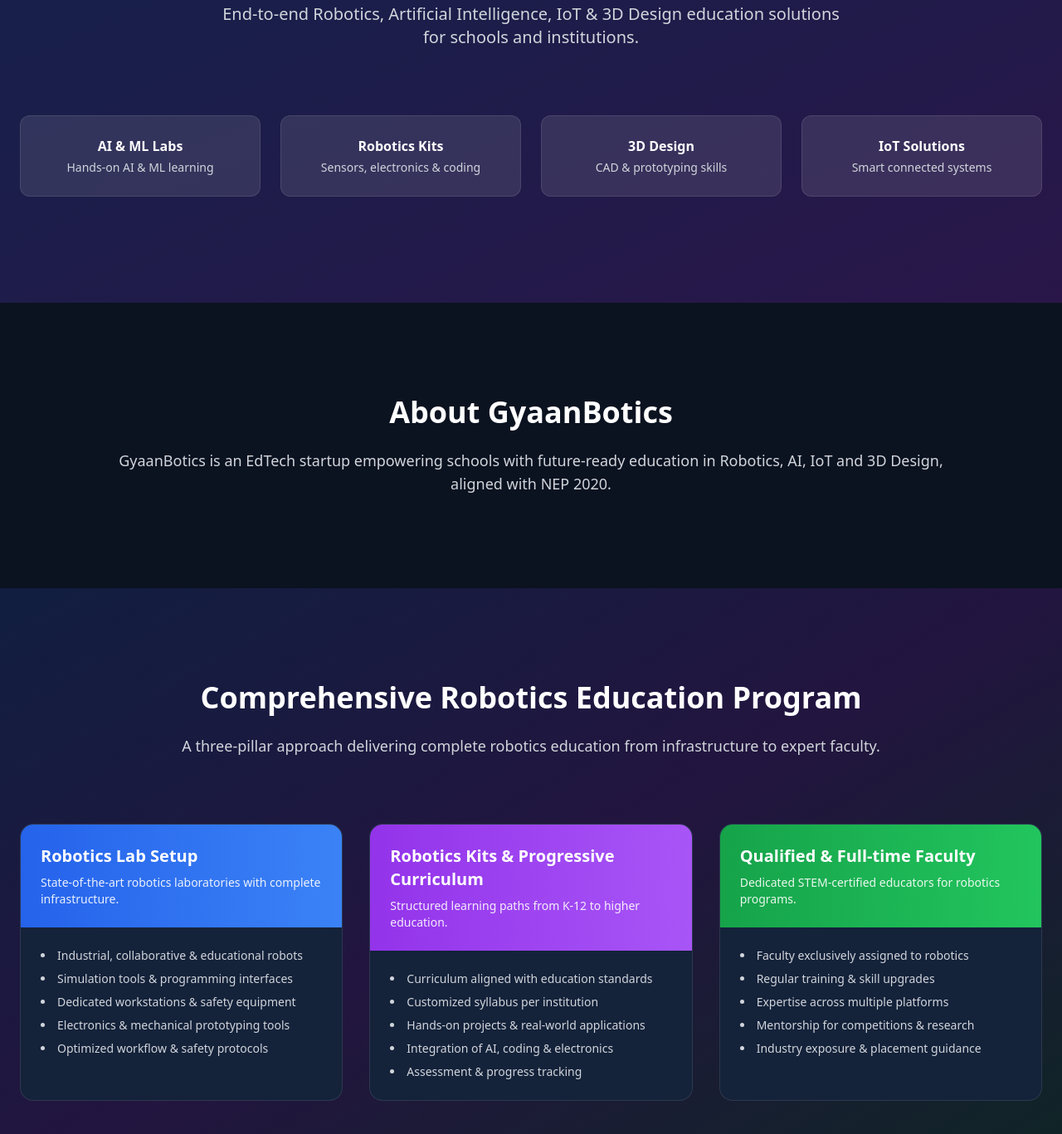
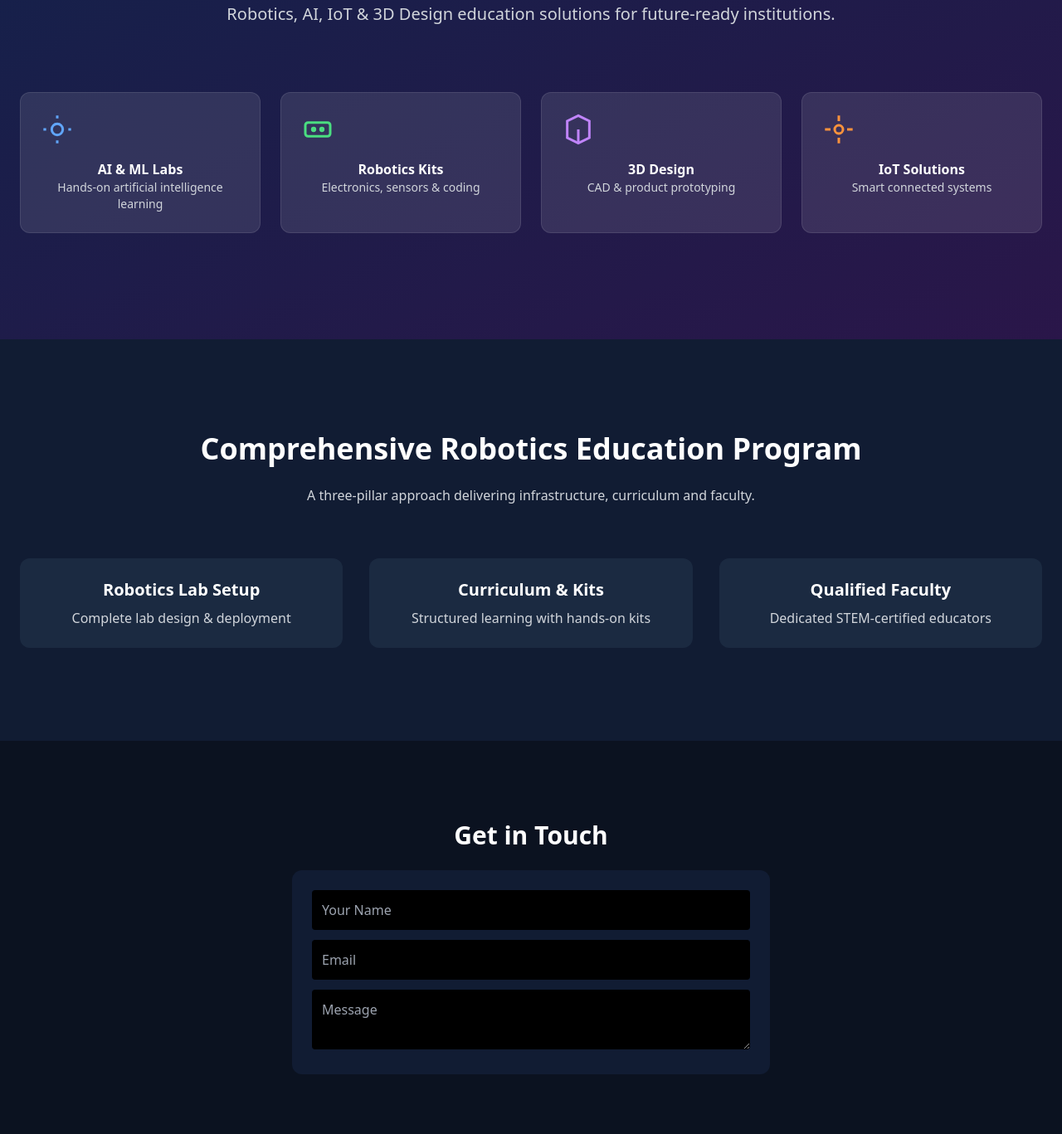
Before and after one commit to gyaanbotics/gyaanbotics-frontend, a plain HTML site: page index.html in a window 1280 px wide. Shown: the part 213-1580 px from the top of the page at 83% size. Drawn offline with nearby package versions, Linux system fonts and the light colour scheme.

Commit message:
Update index.html

```diff
--- a/index.html
+++ b/index.html
@@ -10,13 +10,24 @@
   <meta name="keywords" content="Robotics Lab, AI Education, IoT Training, 3D Design, STEM Education">
 
   <!-- Favicon -->
-  <link rel="icon" href="/favicon.ico" type="image/x-icon">
+  <link rel="icon" href="/favicon.ico">
 
   <!-- Tailwind -->
   <script src="https://cdn.tailwindcss.com"></script>
 
   <style>
     html { scroll-behavior: smooth; }
+
+    /* Scroll animations */
+    .reveal {
+      opacity: 0;
+      transform: translateY(40px);
+      transition: all 0.8s ease;
+    }
+    .reveal.active {
+      opacity: 1;
+      transform: translateY(0);
+    }
   </style>
 </head>
 
@@ -26,31 +37,26 @@
 <nav class="fixed top-0 left-0 w-full z-50 bg-[#0b1220]/90 backdrop-blur border-b border-gray-800">
   <div class="max-w-7xl mx-auto px-6 py-4 flex justify-between items-center">
 
-    <!-- Brand -->
     <div class="flex items-center gap-3">
       <img src="logo.png" class="h-10" alt="GyaanBotics">
       <span class="text-2xl font-bold text-blue-400">GyaanBotics</span>
     </div>
 
-    <!-- Menu -->
-    <div class="hidden md:flex items-center gap-8 text-gray-300 font-medium">
+    <div class="hidden md:flex gap-8 text-gray-300">
       <a href="#about" class="hover:text-blue-400">About</a>
       <a href="#offerings" class="hover:text-blue-400">Offerings</a>
       <a href="#program" class="hover:text-blue-400">Program</a>
       <a href="#contact" class="hover:text-blue-400">Contact</a>
     </div>
 
-    <!-- Right -->
     <div class="flex items-center gap-4">
       <a href="login.html" class="text-sm text-gray-300 hover:text-blue-400">
         Admin Login
       </a>
-      <a href="#contact"
-         class="bg-blue-600 hover:bg-blue-700 px-5 py-2 rounded-lg font-semibold">
+      <a href="#contact" class="bg-blue-600 hover:bg-blue-700 px-5 py-2 rounded-lg font-semibold">
         Enquire Now
       </a>
     </div>
-
   </div>
 </nav>
 
@@ -59,38 +65,58 @@
   <div class="absolute inset-0 bg-gradient-to-br from-blue-900/40 to-purple-900/40"></div>
 
   <div class="relative max-w-7xl mx-auto px-6 text-center">
-    <h1 class="text-5xl font-bold mb-6">
+    <h1 class="text-5xl font-bold mb-6 reveal">
       Building <span class="text-blue-400">Future Innovators</span>
     </h1>
 
-    <p class="text-xl text-gray-300 max-w-3xl mx-auto mb-20">
-      End-to-end Robotics, Artificial Intelligence, IoT & 3D Design
-      education solutions for schools and institutions.
+    <p class="text-xl text-gray-300 max-w-3xl mx-auto mb-20 reveal">
+      Robotics, AI, IoT & 3D Design education solutions for future-ready institutions.
     </p>
 
     <div class="grid md:grid-cols-4 gap-6">
 
       <!-- AI -->
-      <div class="bg-white/10 p-6 rounded-xl border border-white/10">
-        <h3 class="font-semibold mb-1">AI & ML Labs</h3>
-        <p class="text-gray-300 text-sm">Hands-on AI & ML learning</p>
+      <div class="bg-white/10 p-6 rounded-xl border border-white/10 reveal">
+        <svg class="w-10 h-10 mb-4 text-blue-400" fill="none" stroke="currentColor" stroke-width="1.8"
+             viewBox="0 0 24 24">
+          <circle cx="12" cy="12" r="4"/>
+          <path d="M12 2v2M12 20v2M2 12h2M20 12h2"/>
+        </svg>
+        <h3 class="font-semibold">AI & ML Labs</h3>
+        <p class="text-gray-300 text-sm">Hands-on artificial intelligence learning</p>
       </div>
 
       <!-- Robotics -->
-      <div class="bg-white/10 p-6 rounded-xl border border-white/10">
-        <h3 class="font-semibold mb-1">Robotics Kits</h3>
-        <p class="text-gray-300 text-sm">Sensors, electronics & coding</p>
+      <div class="bg-white/10 p-6 rounded-xl border border-white/10 reveal">
+        <svg class="w-10 h-10 mb-4 text-green-400" fill="none" stroke="currentColor" stroke-width="1.8"
+             viewBox="0 0 24 24">
+          <rect x="3" y="7" width="18" height="10" rx="2"/>
+          <circle cx="9" cy="12" r="1"/>
+          <circle cx="15" cy="12" r="1"/>
+        </svg>
+        <h3 class="font-semibold">Robotics Kits</h3>
+        <p class="text-gray-300 text-sm">Electronics, sensors & coding</p>
       </div>
 
       <!-- 3D -->
-      <div class="bg-white/10 p-6 rounded-xl border border-white/10">
-        <h3 class="font-semibold mb-1">3D Design</h3>
-        <p class="text-gray-300 text-sm">CAD & prototyping skills</p>
+      <div class="bg-white/10 p-6 rounded-xl border border-white/10 reveal">
+        <svg class="w-10 h-10 mb-4 text-purple-400" fill="none" stroke="currentColor" stroke-width="1.8"
+             viewBox="0 0 24 24">
+          <path d="M12 2l8 4v12l-8 4-8-4V6z"/>
+          <path d="M12 22V12"/>
+        </svg>
+        <h3 class="font-semibold">3D Design</h3>
+        <p class="text-gray-300 text-sm">CAD & product prototyping</p>
       </div>
 
       <!-- IoT -->
-      <div class="bg-white/10 p-6 rounded-xl border border-white/10">
-        <h3 class="font-semibold mb-1">IoT Solutions</h3>
+      <div class="bg-white/10 p-6 rounded-xl border border-white/10 reveal">
+        <svg class="w-10 h-10 mb-4 text-orange-400" fill="none" stroke="currentColor" stroke-width="1.8"
+             viewBox="0 0 24 24">
+          <circle cx="12" cy="12" r="3"/>
+          <path d="M2 12h4M18 12h4M12 2v4M12 18v4"/>
+        </svg>
+        <h3 class="font-semibold">IoT Solutions</h3>
         <p class="text-gray-300 text-sm">Smart connected systems</p>
       </div>
 
@@ -98,94 +124,29 @@
   </div>
 </section>
 
-<!-- ================= ABOUT ================= -->
-<section id="about" class="py-28 px-6">
-  <div class="max-w-5xl mx-auto text-center">
-    <h2 class="text-4xl font-bold mb-6">About GyaanBotics</h2>
-    <p class="text-gray-300 text-lg">
-      GyaanBotics is an EdTech startup empowering schools with future-ready
-      education in Robotics, AI, IoT and 3D Design, aligned with NEP 2020.
+<!-- ================= PROGRAM SECTION ================= -->
+<section id="program" class="py-28 bg-[#111c33]">
+  <div class="max-w-7xl mx-auto px-6 text-center reveal">
+    <h2 class="text-4xl font-bold mb-6">Comprehensive Robotics Education Program</h2>
+    <p class="text-gray-300 max-w-4xl mx-auto mb-16">
+      A three-pillar approach delivering infrastructure, curriculum and faculty.
     </p>
-  </div>
-</section>
 
-<!-- ================= COMPREHENSIVE PROGRAM ================= -->
-<section id="program" class="py-28 relative">
-  <div class="absolute inset-0 bg-gradient-to-br from-blue-900/30 via-purple-900/30 to-green-900/30"></div>
+    <div class="grid md:grid-cols-3 gap-8">
 
-  <div class="relative max-w-7xl mx-auto px-6">
-
-    <div class="text-center mb-20">
-      <h2 class="text-4xl font-bold mb-6">
-        Comprehensive Robotics Education Program
-      </h2>
-      <p class="text-gray-300 max-w-4xl mx-auto text-lg">
-        A three-pillar approach delivering complete robotics education
-        from infrastructure to expert faculty.
-      </p>
-    </div>
-
-    <div class="grid lg:grid-cols-3 gap-8">
-
-      <!-- Pillar 1 -->
-      <div class="rounded-2xl overflow-hidden bg-[#14223a] border border-white/10">
-        <div class="bg-gradient-to-r from-blue-600 to-blue-500 p-6">
-          <h3 class="text-xl font-semibold mb-2">Robotics Lab Setup</h3>
-          <p class="text-white/90 text-sm">
-            State-of-the-art robotics laboratories with complete infrastructure.
-          </p>
-        </div>
-        <div class="p-6 text-gray-300 text-sm">
-          <ul class="list-disc list-inside space-y-2">
-            <li>Industrial, collaborative & educational robots</li>
-            <li>Simulation tools & programming interfaces</li>
-            <li>Dedicated workstations & safety equipment</li>
-            <li>Electronics & mechanical prototyping tools</li>
-            <li>Optimized workflow & safety protocols</li>
-          </ul>
-        </div>
+      <div class="bg-[#1b2a41] p-6 rounded-xl reveal">
+        <h3 class="text-xl font-semibold mb-2">Robotics Lab Setup</h3>
+        <p class="text-gray-300">Complete lab design & deployment</p>
       </div>
 
-      <!-- Pillar 2 -->
-      <div class="rounded-2xl overflow-hidden bg-[#14223a] border border-white/10">
-        <div class="bg-gradient-to-r from-purple-600 to-purple-500 p-6">
-          <h3 class="text-xl font-semibold mb-2">
-            Robotics Kits & Progressive Curriculum
-          </h3>
-          <p class="text-white/90 text-sm">
-            Structured learning paths from K-12 to higher education.
-          </p>
-        </div>
-        <div class="p-6 text-gray-300 text-sm">
-          <ul class="list-disc list-inside space-y-2">
-            <li>Curriculum aligned with education standards</li>
-            <li>Customized syllabus per institution</li>
-            <li>Hands-on projects & real-world applications</li>
-            <li>Integration of AI, coding & electronics</li>
-            <li>Assessment & progress tracking</li>
-          </ul>
-        </div>
+      <div class="bg-[#1b2a41] p-6 rounded-xl reveal">
+        <h3 class="text-xl font-semibold mb-2">Curriculum & Kits</h3>
+        <p class="text-gray-300">Structured learning with hands-on kits</p>
       </div>
 
-      <!-- Pillar 3 -->
-      <div class="rounded-2xl overflow-hidden bg-[#14223a] border border-white/10">
-        <div class="bg-gradient-to-r from-green-600 to-green-500 p-6">
-          <h3 class="text-xl font-semibold mb-2">
-            Qualified & Full-time Faculty
-          </h3>
-          <p class="text-white/90 text-sm">
-            Dedicated STEM-certified educators for robotics programs.
-          </p>
-        </div>
-        <div class="p-6 text-gray-300 text-sm">
-          <ul class="list-disc list-inside space-y-2">
-            <li>Faculty exclusively assigned to robotics</li>
-            <li>Regular training & skill upgrades</li>
-            <li>Expertise across multiple platforms</li>
-            <li>Mentorship for competitions & research</li>
-            <li>Industry exposure & placement guidance</li>
-          </ul>
-        </div>
+      <div class="bg-[#1b2a41] p-6 rounded-xl reveal">
+        <h3 class="text-xl font-semibold mb-2">Qualified Faculty</h3>
+        <p class="text-gray-300">Dedicated STEM-certified educators</p>
       </div>
 
     </div>
@@ -193,9 +154,8 @@
 </section>
 
 <!-- ================= CONTACT ================= -->
-<section id="contact" class="py-24 text-center">
+<section id="contact" class="py-24 text-center reveal">
   <h2 class="text-3xl font-bold mb-6">Get in Touch</h2>
-
   <form class="max-w-xl mx-auto bg-[#111c33] p-6 rounded-xl">
     <input class="w-full p-3 mb-3 bg-black rounded" placeholder="Your Name">
     <input class="w-full p-3 mb-3 bg-black rounded" placeholder="Email">
@@ -207,5 +167,20 @@
   © 2026 GyaanBotics Private Limited
 </footer>
 
+<!-- ================= SCROLL ANIMATION SCRIPT ================= -->
+<script>
+  const reveals = document.querySelectorAll(".reveal");
+
+  const observer = new IntersectionObserver(entries => {
+    entries.forEach(entry => {
+      if (entry.isIntersecting) {
+        entry.target.classList.add("active");
+      }
+    });
+  }, { threshold: 0.15 });
+
+  reveals.forEach(r => observer.observe(r));
+</script>
+
 </body>
 </html>
```
